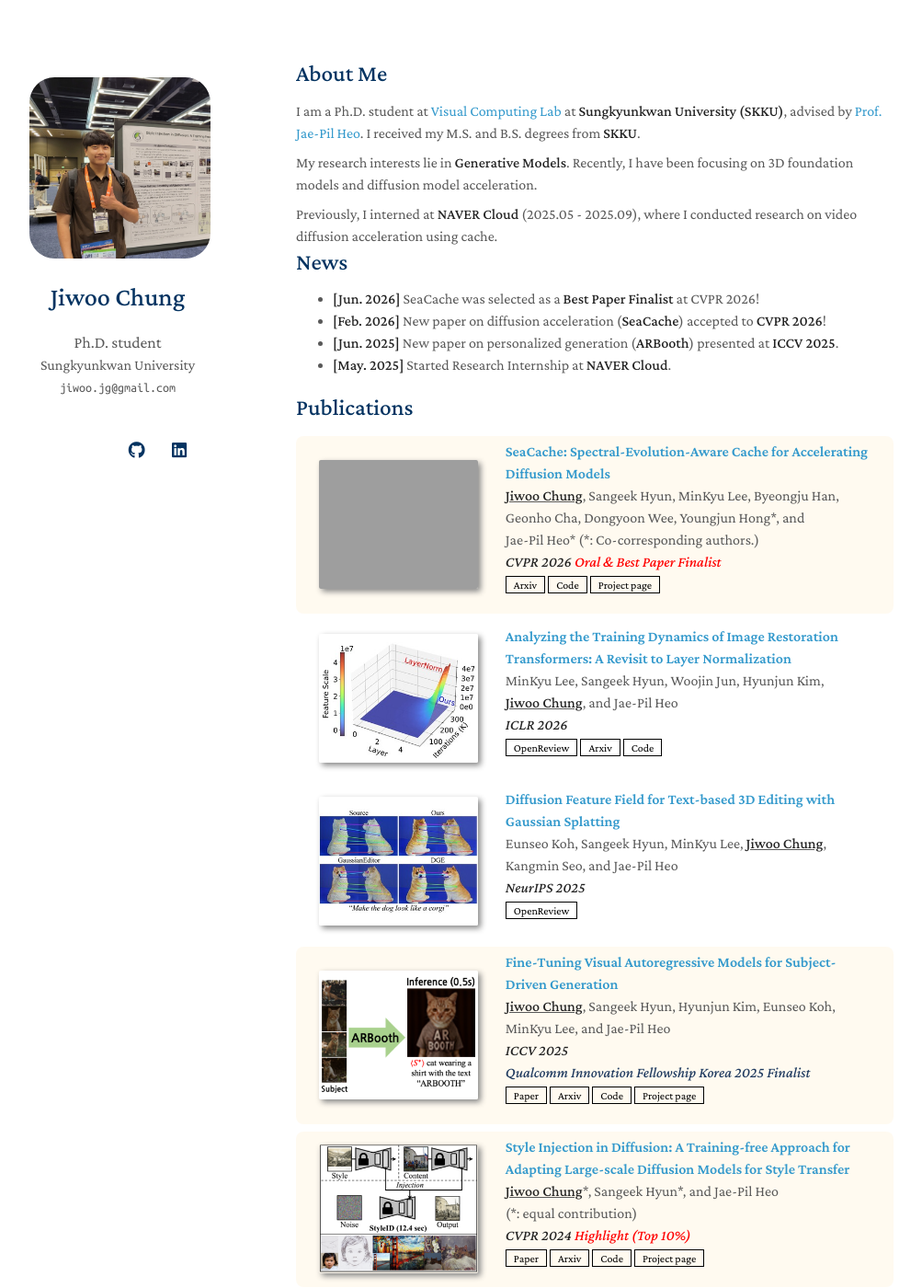
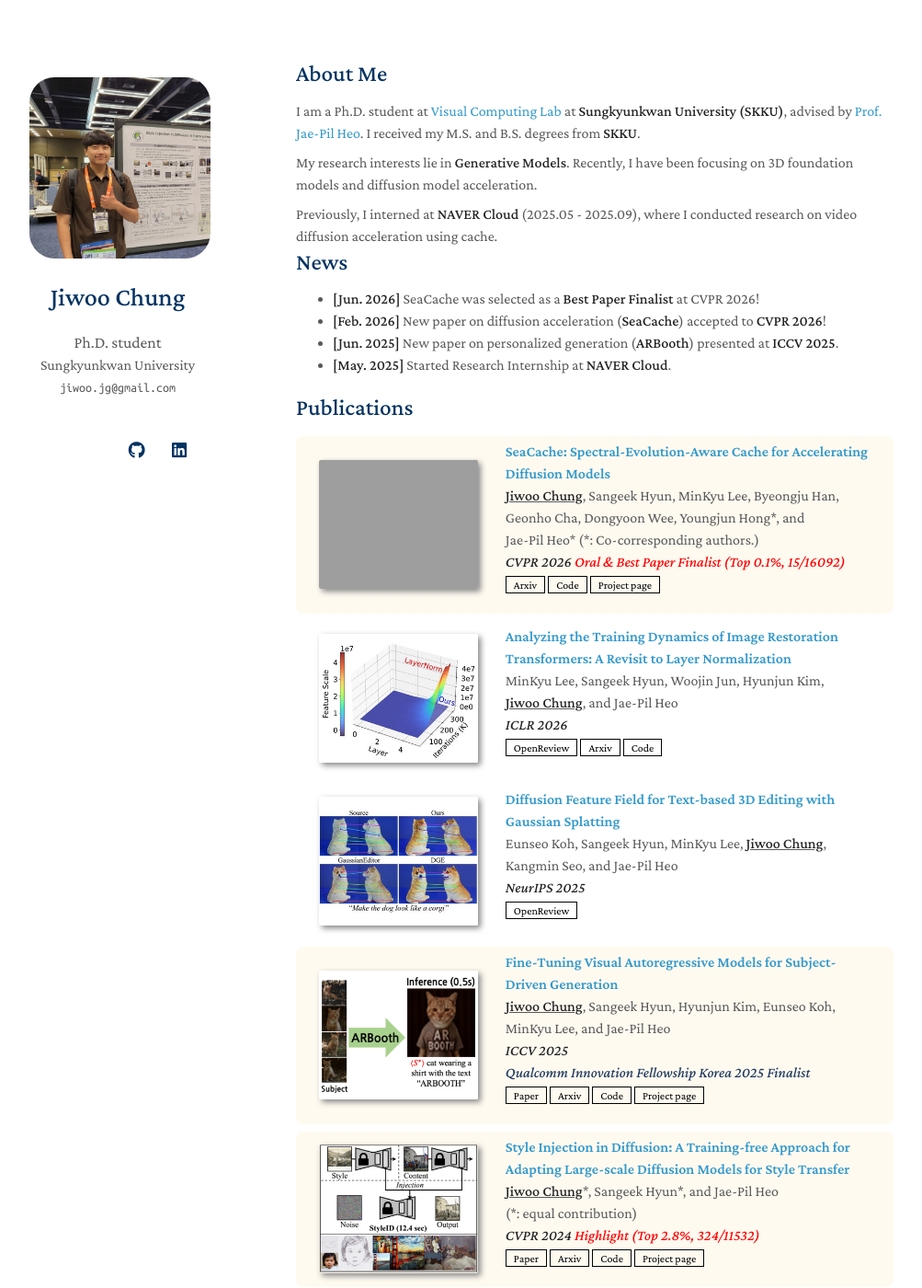
Before and after one commit to jiwoogit/jiwoogit.github.io, a Jekyll site: the page built from index.md, in a window 1280 px wide and 1400 px high. Shown: the whole window at 92% size, without its empty margins (148-1151 px from the left). Built offline with Jekyll 4.4.1, drawn with Linux system fonts in a browser that asks for light colours; nearby versions of some CDN libraries; a style sheet for code colours, icons or effects is not loaded; our own code applies the rules of GitHub Pages for plain Markdown files; grey boxes are pictures that could not be loaded.

Commit message:
Update publications.md

```diff
--- a/_includes/publications.md
+++ b/_includes/publications.md
@@ -13,7 +13,7 @@
   <div class="col-sm-9" style="position: relative;padding-right: 15px;padding-left: 20px;">
     <div class="title"><a href="https://arxiv.org/abs/2602.18993">SeaCache: Spectral-Evolution-Aware Cache for Accelerating Diffusion Models</a></div>
     <div class="author"><u><strong>Jiwoo&nbsp;Chung</strong></u>, Sangeek&nbsp;Hyun, MinKyu&nbsp;Lee, Byeongju&nbsp;Han, Geonho&nbsp;Cha, Dongyoon&nbsp;Wee, Youngjun&nbsp;Hong*, and Jae&#8209;Pil&nbsp;Heo* (*:&nbsp;Co&#8209;corresponding&nbsp;authors.)</div>
-    <div class="periodical"><em><strong>CVPR 2026</strong> <span style="color:red;"> Oral &amp; Best Paper Finalist</span></em></div>
+    <div class="periodical"><em><strong>CVPR 2026</strong> <span style="color:red;"> Oral &amp; Best Paper Finalist (Top 0.1%, 15/16092)</span></em></div>
     <div class="links">
         <!-- <a href="https://openaccess.thecvf.com/content/CVPR2024/html/Chung_Style_Injection_in_Diffusion_A_Training-free_Approach_for_Adapting_Large-scale_CVPR_2024_paper.html" class="btn btn-sm z-depth-0" role="button" target="_blank" style="font-size:12px;">Paper</a> -->
         <a href="https://arxiv.org/abs/2602.18993" class="btn btn-sm z-depth-0" role="button" target="_blank" style="font-size:12px;">Arxiv</a>
@@ -94,7 +94,7 @@
   <div class="col-sm-9" style="position: relative;padding-right: 15px;padding-left: 20px;">
     <div class="title"><a href="https://openaccess.thecvf.com/content/CVPR2024/html/Chung_Style_Injection_in_Diffusion_A_Training-free_Approach_for_Adapting_Large-scale_CVPR_2024_paper.html">Style Injection in Diffusion: A Training-free Approach for Adapting Large-scale Diffusion Models for Style Transfer</a></div>
     <div class="author"><u><strong>Jiwoo&nbsp;Chung</strong></u>*, Sangeek&nbsp;Hyun*, and Jae&#8209;Pil&nbsp;Heo (*:&nbsp;equal&nbsp;contribution)</div>
-    <div class="periodical"><em><strong>CVPR 2024</strong> <span style="color:red;"> Highlight (Top 10%)</span></em></div>
+    <div class="periodical"><em><strong>CVPR 2024</strong> <span style="color:red;"> Highlight (Top 2.8%, 324/11532)</span></em></div>
     <div class="links">
         <a href="https://openaccess.thecvf.com/content/CVPR2024/html/Chung_Style_Injection_in_Diffusion_A_Training-free_Approach_for_Adapting_Large-scale_CVPR_2024_paper.html" class="btn btn-sm z-depth-0" role="button" target="_blank" style="font-size:12px;">Paper</a>
         <a href="https://arxiv.org/abs/2312.09008" class="btn btn-sm z-depth-0" role="button" target="_blank" style="font-size:12px;">Arxiv</a>
```
